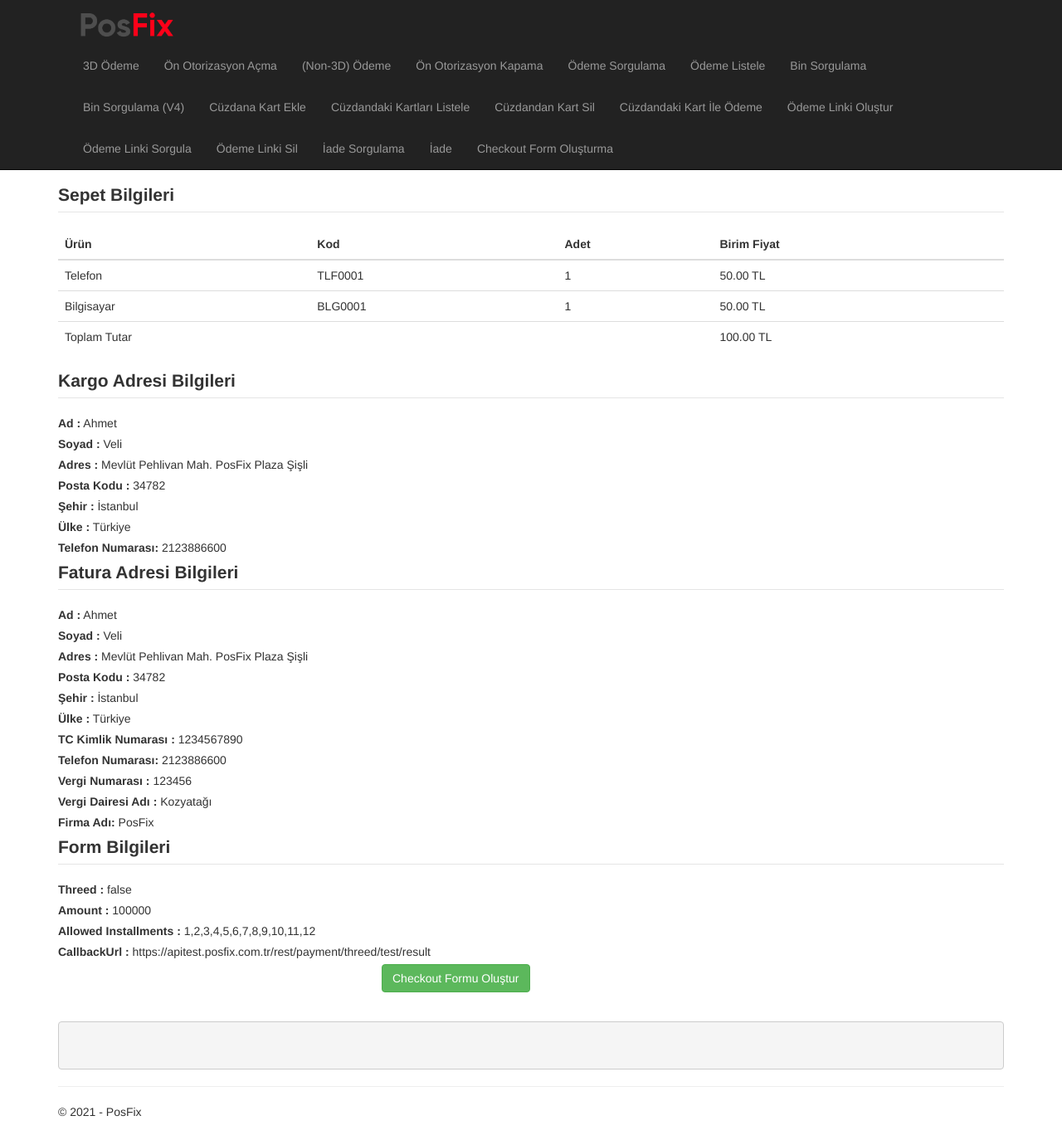
After one commit to posfix/python, a Django app: page /checkoutFormCreate/ in a window 1280 px wide. The commit adds this page. Shown: the whole page at 83% size. Run offline with Django 3.2, Linux system fonts and the light colour scheme.

Commit message:
IPA-4913 CheckoutFormCreate Completed

```diff
--- a/main/views.py
+++ b/main/views.py
@@ -20,6 +20,7 @@ from main.posfix_lib.ThreedPaymentRequest import ThreedPaymentRequest
 from main.posfix_lib.NonThreeDPaymentRequest import NonThreeDPaymentRequest
 from main.posfix_lib.PreAuthRequest import PreAuthRequest
 from main.posfix_lib.PostAuthRequest import PostAuthRequest
+from main.posfix_lib.CheckoutFormCreateRequest import CheckoutFormCreateRequest
 from random import randint
 import json
 
@@ -583,3 +584,25 @@ def paymentRefundRequest(request):
                              indent=4, ensure_ascii=False)
 
     return render(None, 'paymentRefund.html', {'message': message})
+
+
+def checkoutFormCreateRequest(request):
+    message = ""
+    if request.method == "POST":
+        checkoutFormCreateRequest = CheckoutFormCreateRequest()
+        checkoutFormCreateRequest.OrderId = str(randint(1, 10000))
+        checkoutFormCreateRequest.Amount = "10000"
+        checkoutFormCreateRequest.ThreeD = "false"
+        checkoutFormCreateRequest.Mode = config.Mode
+        checkoutFormCreateRequest.Purchaser = checkoutFormCreateRequest.PurchaserClass()
+        checkoutFormCreateRequest.Purchaser.name = "Ahmet"
+        checkoutFormCreateRequest.Purchaser.surname = "Veli"
+        checkoutFormCreateRequest.Purchaser.email = "mura@Veli.com"
+        checkoutFormCreateRequest.Version = "1.0"
+        checkoutFormCreateRequest.Echo = "Echo"
+
+        # API Cagrisi Yapiyoruz
+        response = checkoutFormCreateRequest.execute(checkoutFormCreateRequest, config)
+        message = json.dumps(json.loads(response), indent=4, ensure_ascii=False)
+
+    return render(None, 'checkoutFormCreate.html', {'message': message})
--- a/posfix_python/templates/base.html
+++ b/posfix_python/templates/base.html
@@ -108,6 +108,11 @@
                 <li>
                     <a href="{% url 'paymentRefund' %}">İade</a>
                 </li>
+                <li>
+                    <a href="{% url 'checkoutFormCreate' %}"
+                    >Checkout Form Oluşturma</a
+                    >
+                </li>
             </ul>
         </div>
     </div>
--- /dev/null
+++ b/posfix_python/templates/checkoutFormCreate.html
@@ -0,0 +1,108 @@
+{% extends 'base.html' %} {% block content %}
+    <fieldset>
+        <legend>
+            <label style="font-weight: bold; width: 250px;">Sepet Bilgileri</label>
+        </legend>
+        <table class="table">
+            <thead>
+            <tr>
+                <th>Ürün</th>
+                <th>Kod</th>
+                <th>Adet</th>
+                <th>Birim Fiyat</th>
+            </tr>
+            </thead>
+            <tbody>
+            <tr>
+                <td>Telefon</td>
+                <td>TLF0001</td>
+                <td>1</td>
+                <td>50.00 TL</td>
+            </tr>
+            <tr>
+                <td>Bilgisayar</td>
+                <td>BLG0001</td>
+                <td>1</td>
+                <td>50.00 TL</td>
+            </tr>
+
+            <tr>
+                <td colspan="3">Toplam Tutar</td>
+
+                <td>100.00 TL</td>
+            </tr>
+            </tbody>
+        </table>
+    </fieldset>
+    <fieldset>
+        <legend>
+            <label style="font-weight: bold; width: 250px;">Kargo Adresi Bilgileri</label>
+        </legend>
+        <label style="font-weight: bold;">Ad :</label> Ahmet<br> <label style="font-weight: bold;">Soyad :</label> Veli
+        <br>
+        <label style="font-weight: bold;">Adres :</label> Mevlüt Pehlivan Mah. PosFix Plaza Şişli <br> <label
+            style="font-weight: bold;"
+    >Posta Kodu :</label> 34782 <br> <label style="font-weight: bold;">Şehir :</label> İstanbul <br> <label
+            style="font-weight: bold;"
+    >Ülke :</label> Türkiye <br> <label style="font-weight: bold;">Telefon Numarası:</label> 2123886600 <br>
+    </fieldset>
+    <fieldset>
+        <legend>
+            <label style="font-weight: bold; width: 250px;">Fatura Adresi Bilgileri</label>
+        </legend>
+        <label style="font-weight: bold;">Ad :</label> Ahmet<br> <label style="font-weight: bold;">Soyad :</label>
+        Veli<br>
+        <label style="font-weight: bold;">Adres :</label> Mevlüt Pehlivan Mah. PosFix Plaza Şişli<br> <label
+            style="font-weight: bold;"
+    >Posta Kodu :</label> 34782<br> <label style="font-weight: bold;">Şehir :</label> İstanbul<br> <label
+            style="font-weight: bold;"
+    >Ülke :</label> Türkiye<br> <label style="font-weight: bold;">TC Kimlik Numarası :</label> 1234567890<br> <label
+            style="font-weight: bold;"
+    >Telefon Numarası:</label> 2123886600<br> <label style="font-weight: bold;">Vergi Numarası :</label> 123456<br>
+        <label
+                style="font-weight: bold;"
+        >Vergi Dairesi Adı :</label> Kozyatağı<br> <label style="font-weight: bold;">Firma Adı:</label> PosFix
+    </fieldset>
+    <form
+            method="post"
+            class="form-horizontal"
+    >
+        <fieldset>
+            <!-- Form Name -->
+            <legend>
+                <label style="font-weight: bold; width: 250px;">Form Bilgileri</label>
+            </legend>
+            <!-- Text input-->
+            <label style="font-weight: bold;">Threed :</label> false<br>
+            <label style="font-weight: bold;">Amount :</label> 100000<br>
+            <label style="font-weight: bold;">Allowed Installments :</label> 1,2,3,4,5,6,7,8,9,10,11,12<br>
+            <label style="font-weight: bold;">CallbackUrl :</label>
+            https://apitest.posfix.com.tr/rest/payment/threed/test/result<br>
+        </fieldset>
+
+        <!-- Button -->
+        <div class="form-group">
+            <label
+                    class="col-md-4 control-label"
+                    for=""
+            ></label>
+            <div class="col-md-4">
+                <button
+                        type="submit"
+                        id=""
+                        name=""
+                        class="btn btn-success"
+                >Checkout Formu Oluştur
+                </button>
+            </div>
+        </div>
+    </form>
+
+    <br/>
+
+    <pre>
+    {% if message %}
+        {{ message }}
+    {% endif %}
+    </pre>
+{% endblock %}
--- a/posfix_python/urls.py
+++ b/posfix_python/urls.py
@@ -43,5 +43,7 @@ urlpatterns = [
                   re_path(r'^binV4Request/', binV4Request, name='binV4Request'),
                   re_path(r'^nonThreeDPaymentWithWallet/', nonThreeDPaymentWithWallet,
                           name='nonThreeDPaymentWithWallet'),
+                  re_path(r'^checkoutFormCreate/', checkoutFormCreateRequest,
+                          name='checkoutFormCreate'),
                   re_path(r'^admin/', admin.site.urls),
               ] + static(settings.STATIC_URL, document_root=settings.STATIC_ROOT)
```
Also changed, not shown: main/posfix_lib/CheckoutFormCreateRequest.py (added, +98 -0 lines).
